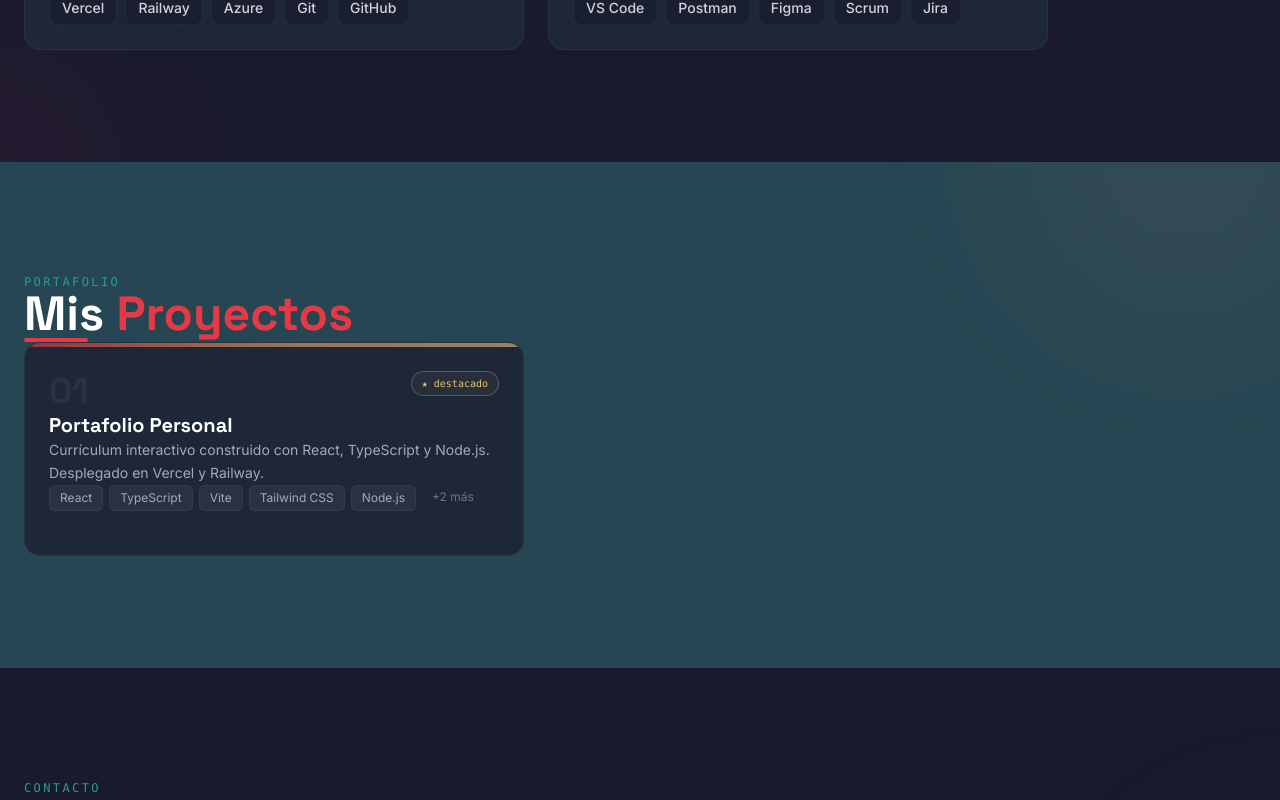
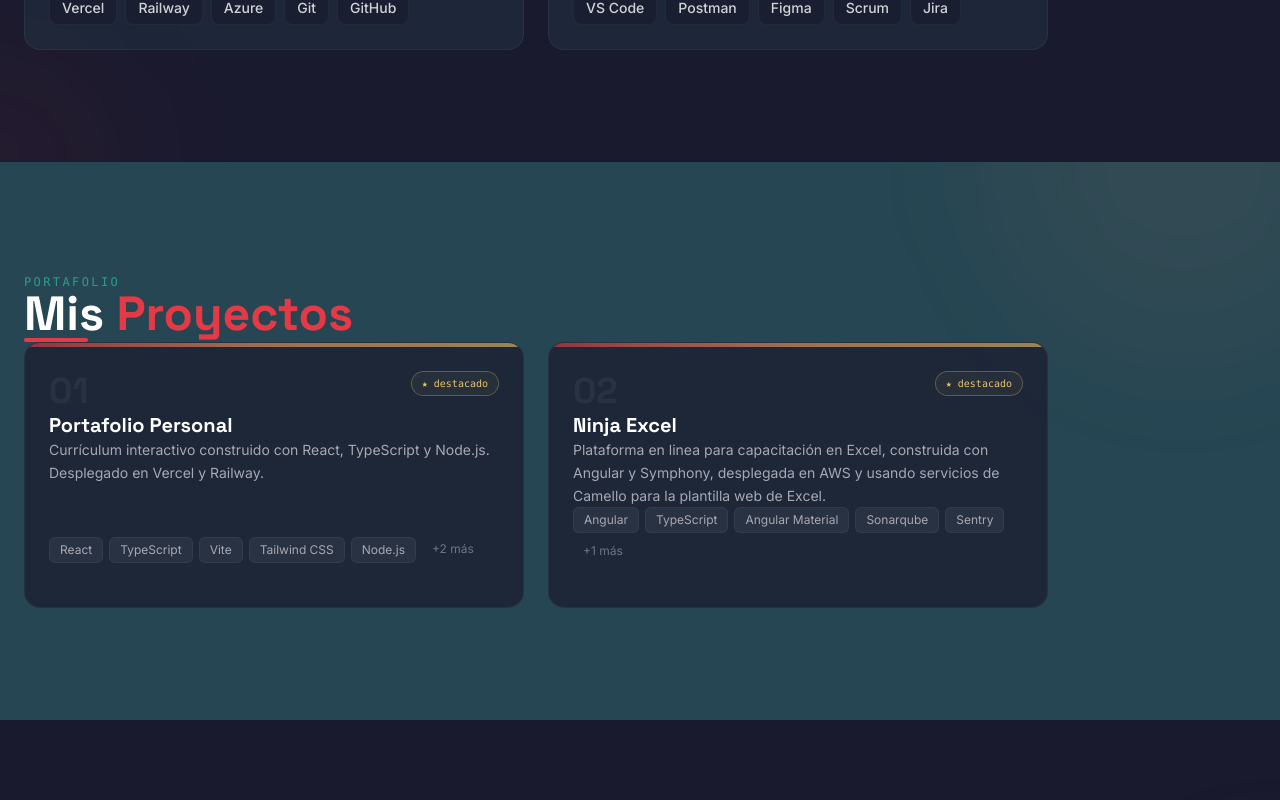
Before and after one commit to cristianalonsor/portafolio, a React (Vite) app in the folder frontend/: page / in a window 1280 px wide. Shown: the part 1830-2630 px from the top of the page. Built offline with nearby package versions, Linux system fonts and the light colour scheme.

Commit message:
content: actualizar datos del portafolio
- projects.ts: añadir proyecto Ninja Excel con stack Angular/TypeScript,
  liveUrl corregida a https://platform.ninjaexcel.com/
- About.tsx: actualizar años de experiencia de 3+ a 4+

```diff
--- a/frontend/src/components/sections/About.tsx
+++ b/frontend/src/components/sections/About.tsx
@@ -12,7 +12,7 @@
 
 /** Métricas numéricas que refuerzan la experiencia del desarrollador. */
 const STATS = [
-  { value: '3+', label: 'Años de experiencia' },
+  { value: '4+', label: 'Años de experiencia' },
   { value: '10+', label: 'Proyectos completados' },
   { value: 'Full', label: 'Stack developer' },
 ];
--- a/frontend/src/data/projects.ts
+++ b/frontend/src/data/projects.ts
@@ -19,4 +19,14 @@ export const projects: Project[] = [
     liveUrl: '',
     repoUrl: 'https://github.com/cristianalonsor/portafolio',
   },
+  {
+    slug: 'ninja-excel',
+    title: 'Ninja Excel',
+    description: 'Plataforma en linea para capacitación en Excel, construida con Angular y Symphony, desplegada en AWS y usando servicios de Camello para la plantilla web de Excel.',
+    longDescription: 'Plataforma web que proporciona clases para usuarios que quieran certificarse y aprender sobre Excel de una forma amigable y simple, con la posibilidad de utilizar una plantilla en tiempo real del mismo programa.',
+    stack: ['Angular', 'TypeScript', 'Angular Material', 'Sonarqube', 'Sentry', 'Jira'],
+    featured: true,
+    liveUrl: 'https://platform.ninjaexcel.com/',
+    repoUrl: '',
+  }
 ];
```
